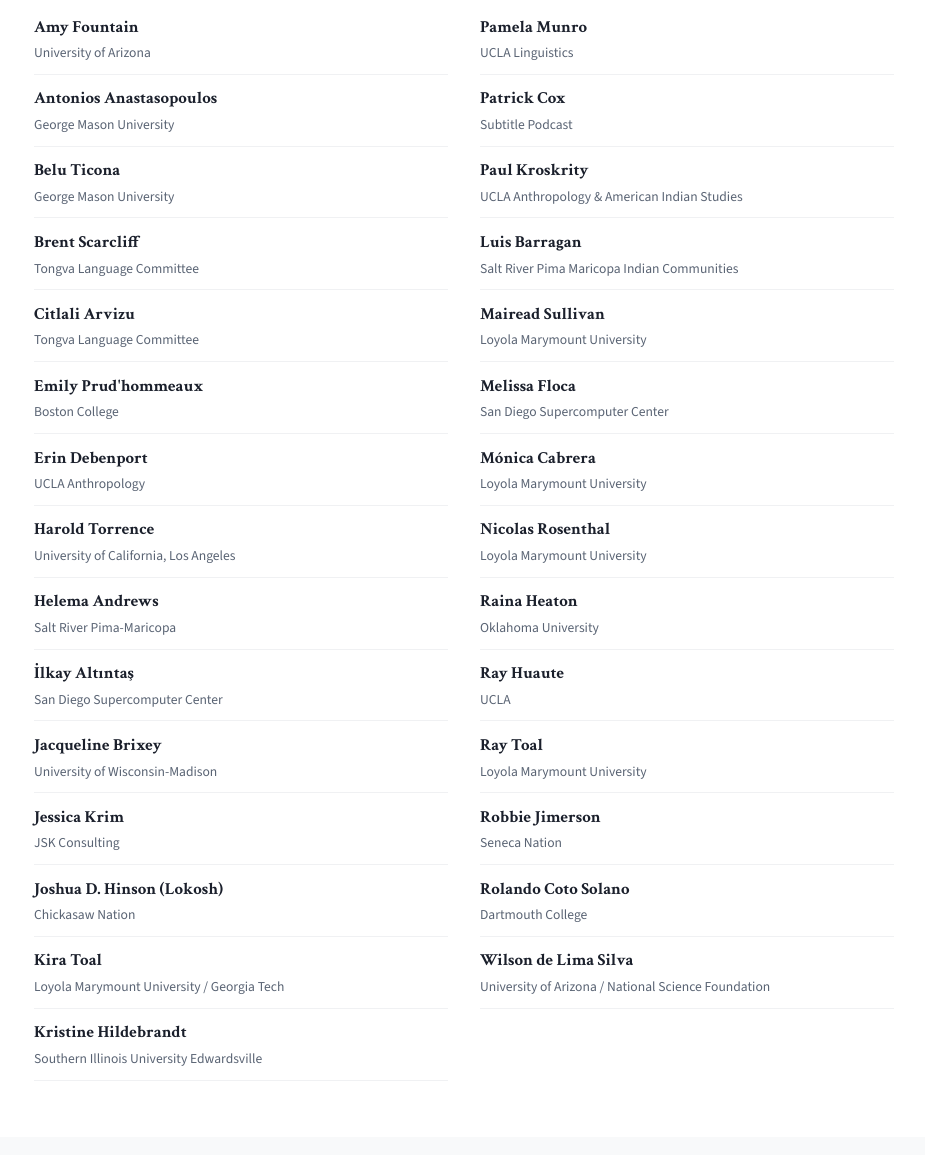
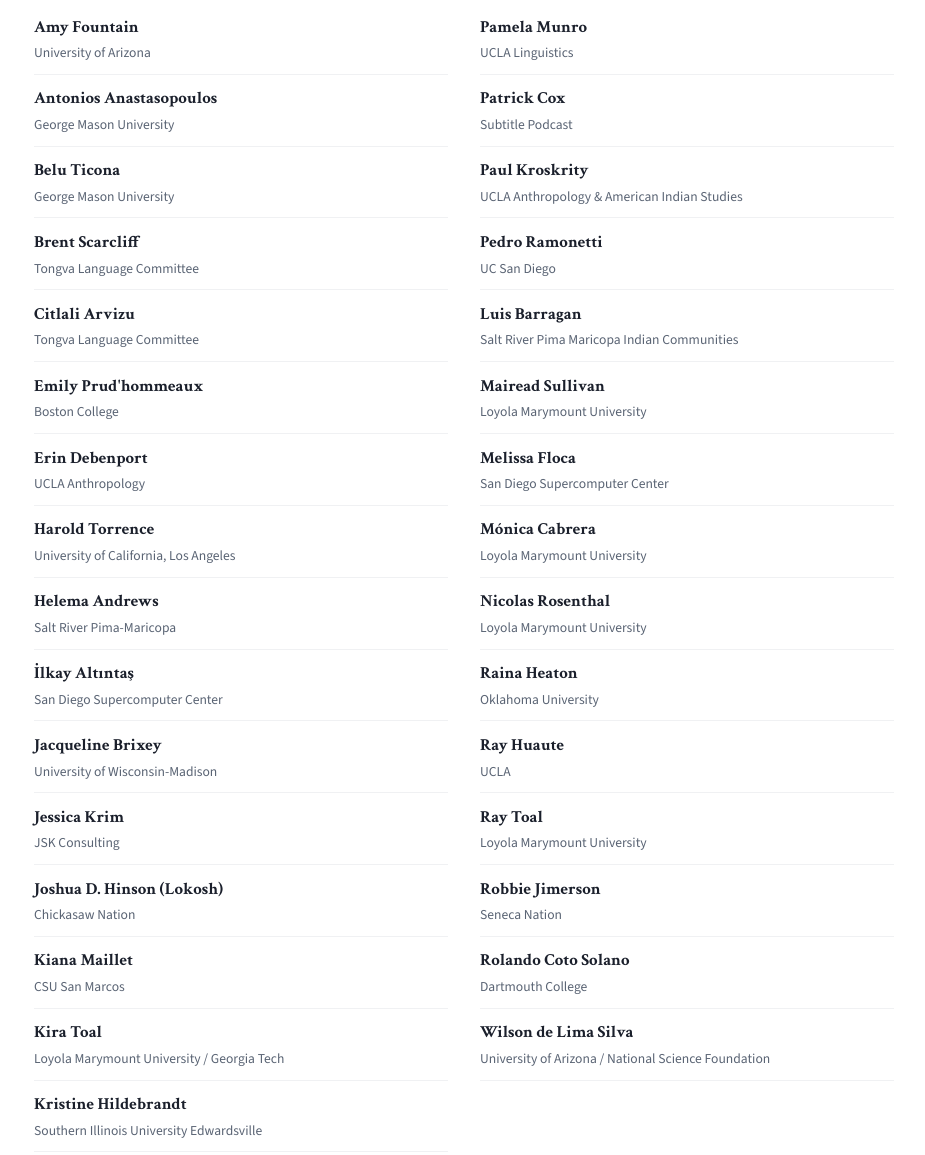
Before and after one commit to kubishi/sunawi-website, a website: page index.html in a window 1280 px wide. Shown: the part 1640-2795 px from the top of the page, without its empty margins (176-1101 px from the left). Drawn offline with nearby package versions, Linux system fonts and the light colour scheme.

Commit message:
Updates participants

```diff
--- a/index.html
+++ b/index.html
@@ -532,6 +532,10 @@
           <div class="participant-affiliation">Chickasaw Nation</div>
         </div>
         <div class="participant">
+          <div class="participant-name">Kiana Maillet</div>
+          <div class="participant-affiliation">CSU San Marcos</div>
+        </div>
+        <div class="participant">
           <div class="participant-name">Kira Toal</div>
           <div class="participant-affiliation">Loyola Marymount University / Georgia Tech</div>
         </div>
@@ -550,6 +554,10 @@
         <div class="participant">
           <div class="participant-name">Paul Kroskrity</div>
           <div class="participant-affiliation">UCLA Anthropology &amp; American Indian Studies</div>
+        </div>
+        <div class="participant">
+          <div class="participant-name">Pedro Ramonetti</div>
+          <div class="participant-affiliation">UC San Diego</div>
         </div>
         <div class="participant">
           <div class="participant-name">Luis Barragan</div>
```
